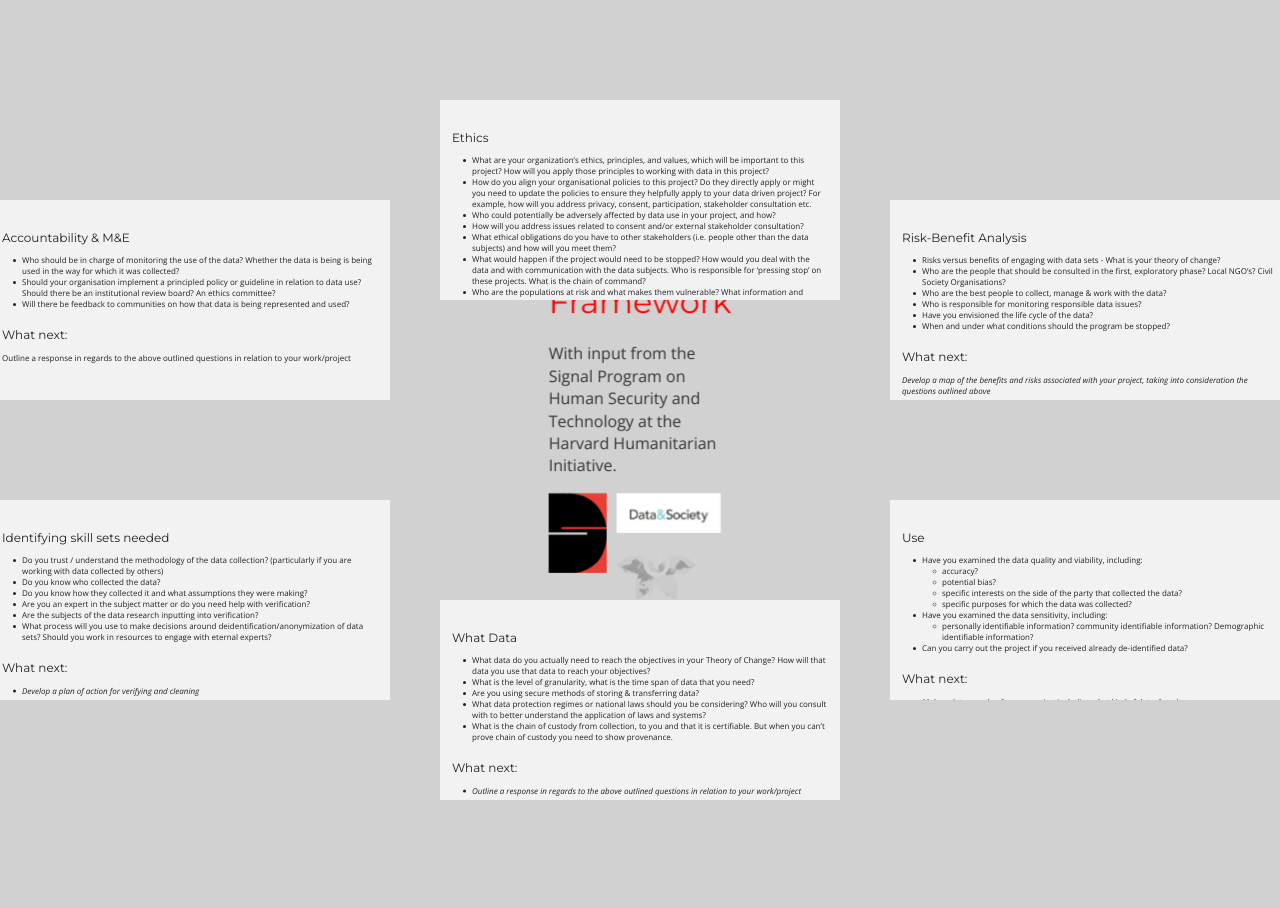
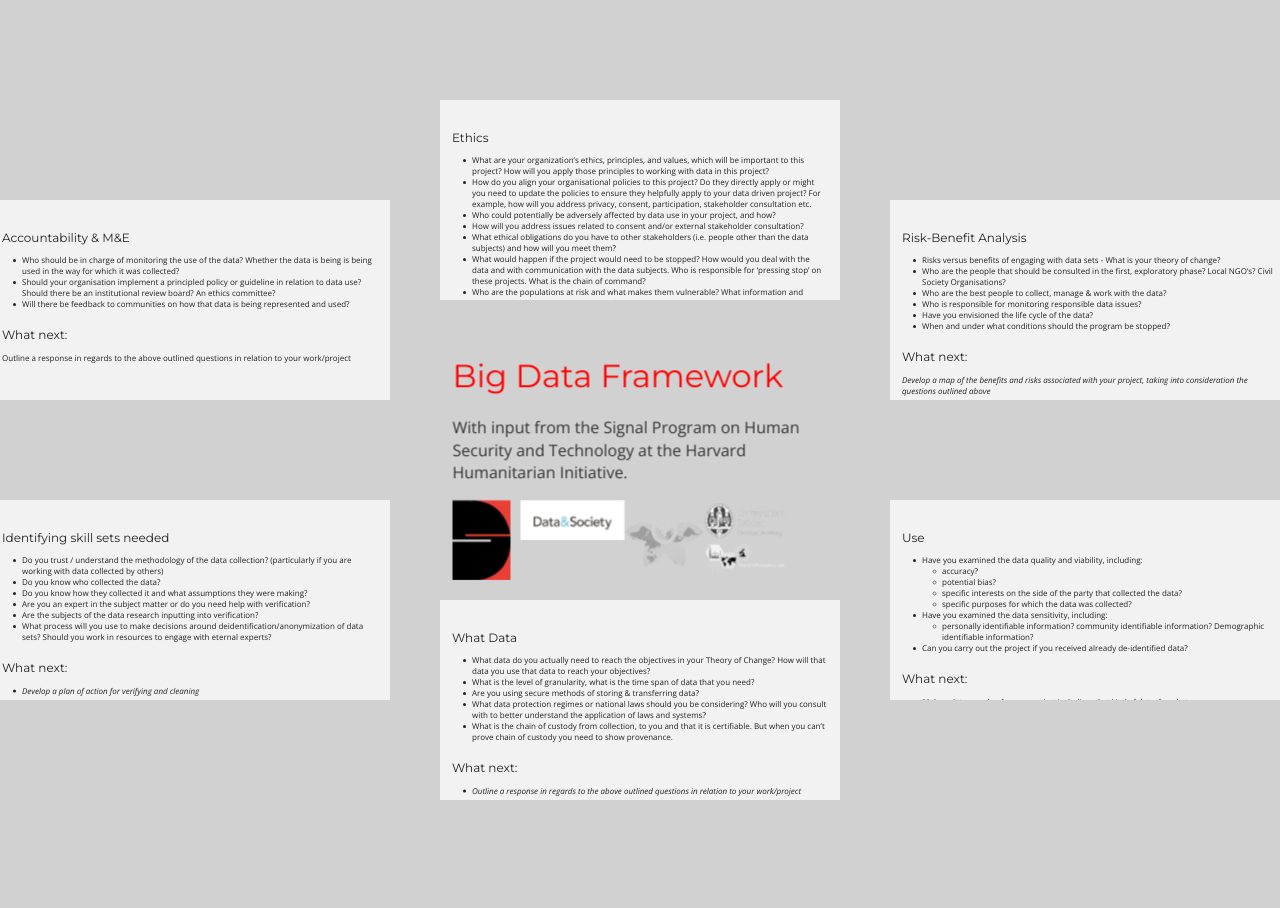
Before and after one commit to the-engine-room/big-data-framework, a Jekyll site: the page built from index.html, in a window 1280 px wide. Built offline with Jekyll 4.4.1, drawn with Linux system fonts in a browser that asks for light colours; Markdown is read by kramdown in place of the engine named in the settings; a style sheet for code colours, icons or effects is not loaded.

Commit message:
Update main.css

```diff
--- a/css/main.css
+++ b/css/main.css
@@ -124,6 +124,8 @@
 /* ------------------------------------------------------------------------
 -  The content. -
 -------------------------------------------------------------------------*/
+
+#overview { width:375px; }
 
 .main-content {
 /*     float: right; */
```
